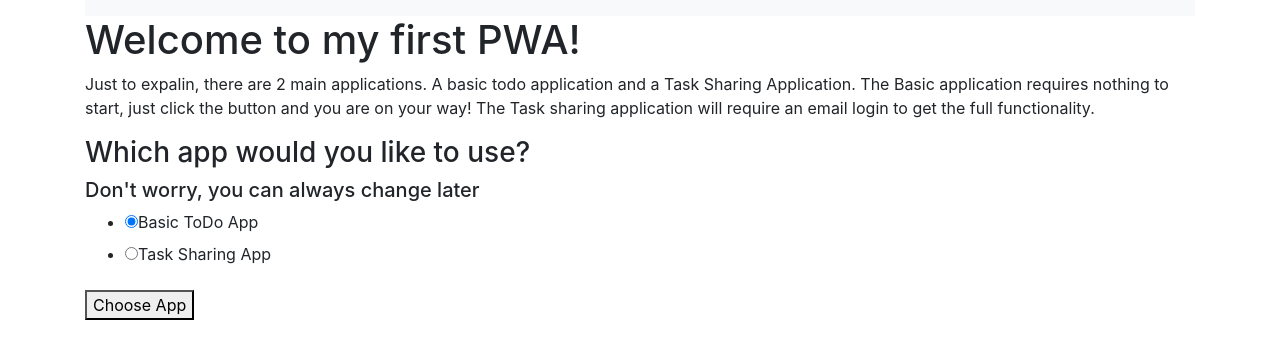
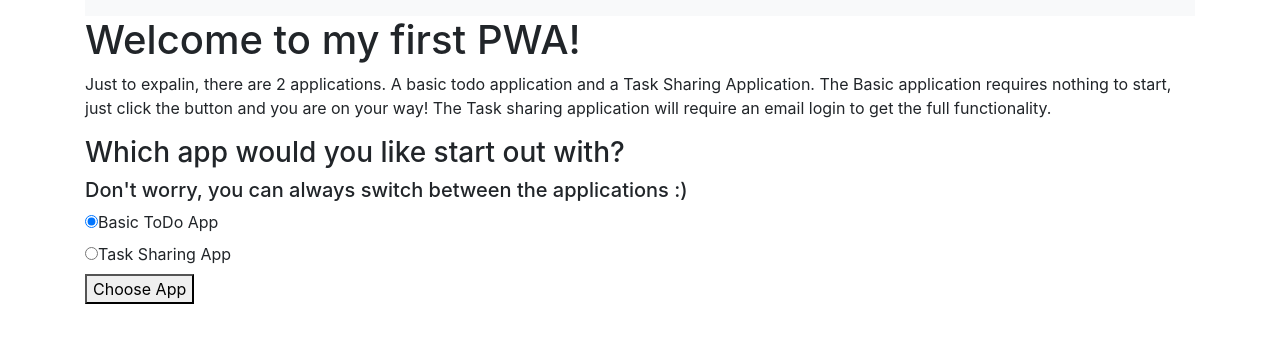
Before and after one commit to NathanWang2/TodoReactExpress, a React (Create React App) app in the folder fe/: page / in a window 1280 px wide. Shown: the top 358 px of the page. Built offline with nearby package versions, Linux system fonts and the light colour scheme.

Commit message:
changing some wording and spacing issues. I need to add some more design. I should look into material. I'm sure there's something there I can use.

```diff
--- a/fe/src/components/appSwitch/app-switch.component.js
+++ b/fe/src/components/appSwitch/app-switch.component.js
@@ -77,17 +77,18 @@ export default class AppSwitch extends Component {
 			<div>
 				<h1>Welcome to my first PWA!</h1>
 				<p>
-					Just to expalin, there are 2 main applications. A basic todo
+					Just to expalin, there are 2 applications. A basic todo
 					application and a Task Sharing Application. The Basic
 					application requires nothing to start, just click the button
 					and you are on your way! The Task sharing application will
 					require an email login to get the full functionality.
 				</p>
-				<h3>Which app would you like to use?</h3>
-				<h5>Don't worry, you can always change later</h5>
+				<h3>Which app would you like start out with?</h3>
+				<h5>
+					Don't worry, you can always switch between the applications
+					:)
+				</h5>
 				<form onSubmit={this.onSubmit}>
-					<ul>
-						<li>
 					<label>
 						<input
 							type="radio"
@@ -97,9 +98,7 @@ export default class AppSwitch extends Component {
 						/>
 						<span>Basic ToDo App</span>
 					</label>
-						</li>
-
-						<li>
+					<br />
 					<label>
 						<input
 							type="radio"
@@ -109,8 +108,7 @@ export default class AppSwitch extends Component {
 						/>
 						<span>Task Sharing App</span>
 					</label>
-						</li>
-					</ul>
+					<br />
 					<button type="submit">Choose App</button>
 				</form>
 			</div>
```
Lines whose indentation alone changed are shown as unchanged.
